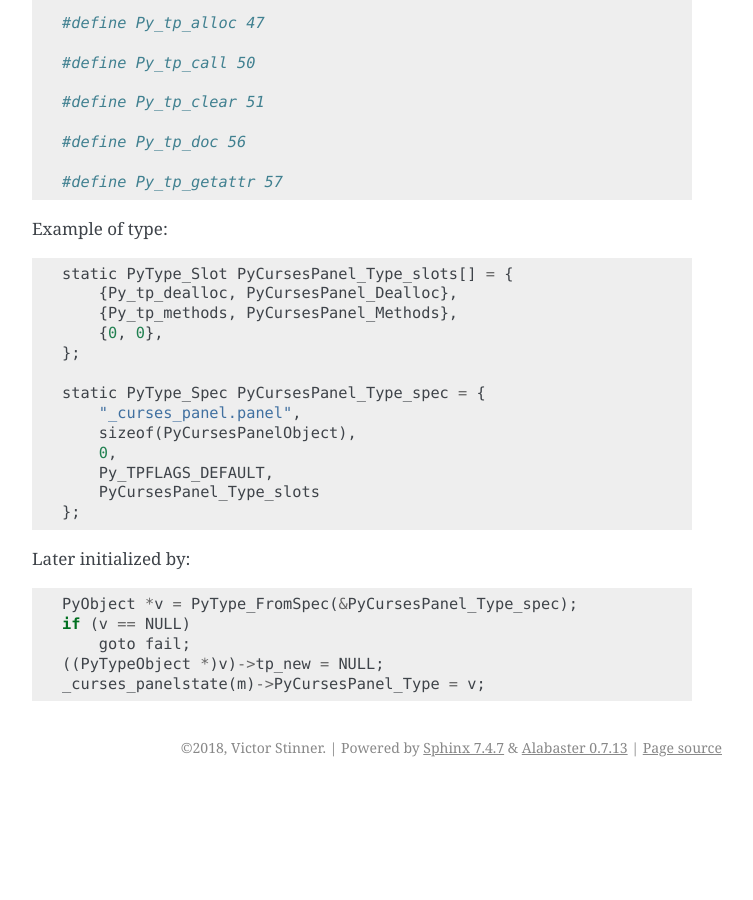
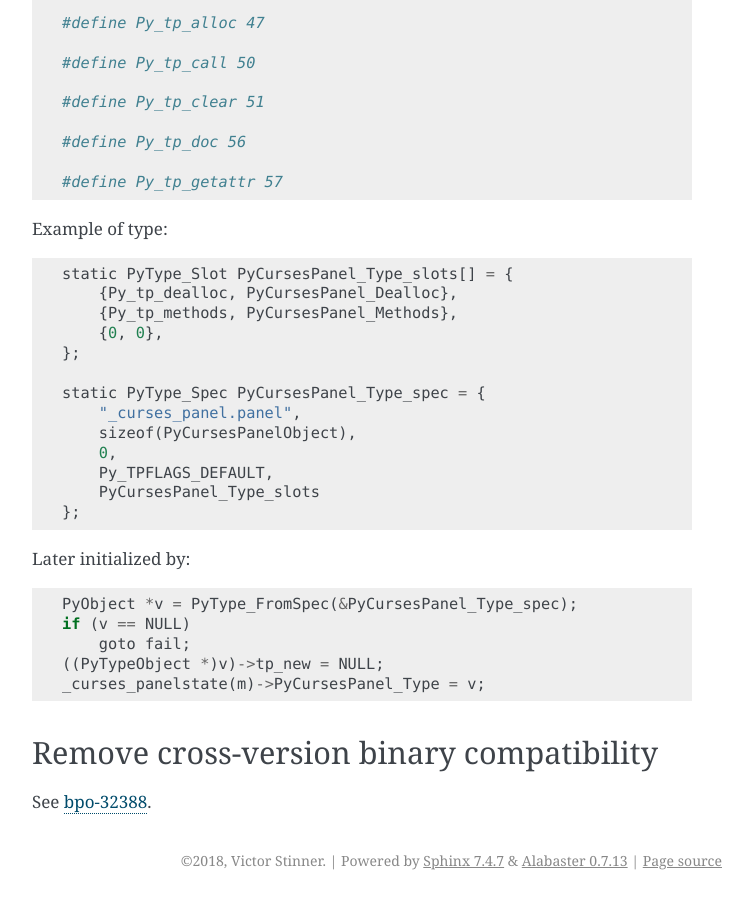
Before and after one commit to pythoncapi/pythoncapi, a Sphinx documentation site: the page built from doc/type_object.rst, in a window 1280 px wide and 900 px high, scrolled down 1769 px. Shown: the whole window, without its empty margins (388-1141 px from the left). Built offline with Sphinx 7.4.7, drawn with Linux system fonts in a browser that asks for light colours; before the commit the page ends 2556 px from its top, so only the background shows below that.

Commit message:
type_object

```diff
--- a/doc/type_object.rst
+++ b/doc/type_object.rst
@@ -119,3 +119,9 @@ Later initialized by::
         goto fail;
     ((PyTypeObject *)v)->tp_new = NULL;
     _curses_panelstate(m)->PyCursesPanel_Type = v;
+
+
+Remove cross-version binary compatibility
+=========================================
+
+See `bpo-32388 <https://bugs.python.org/issue32388>`_.
```
